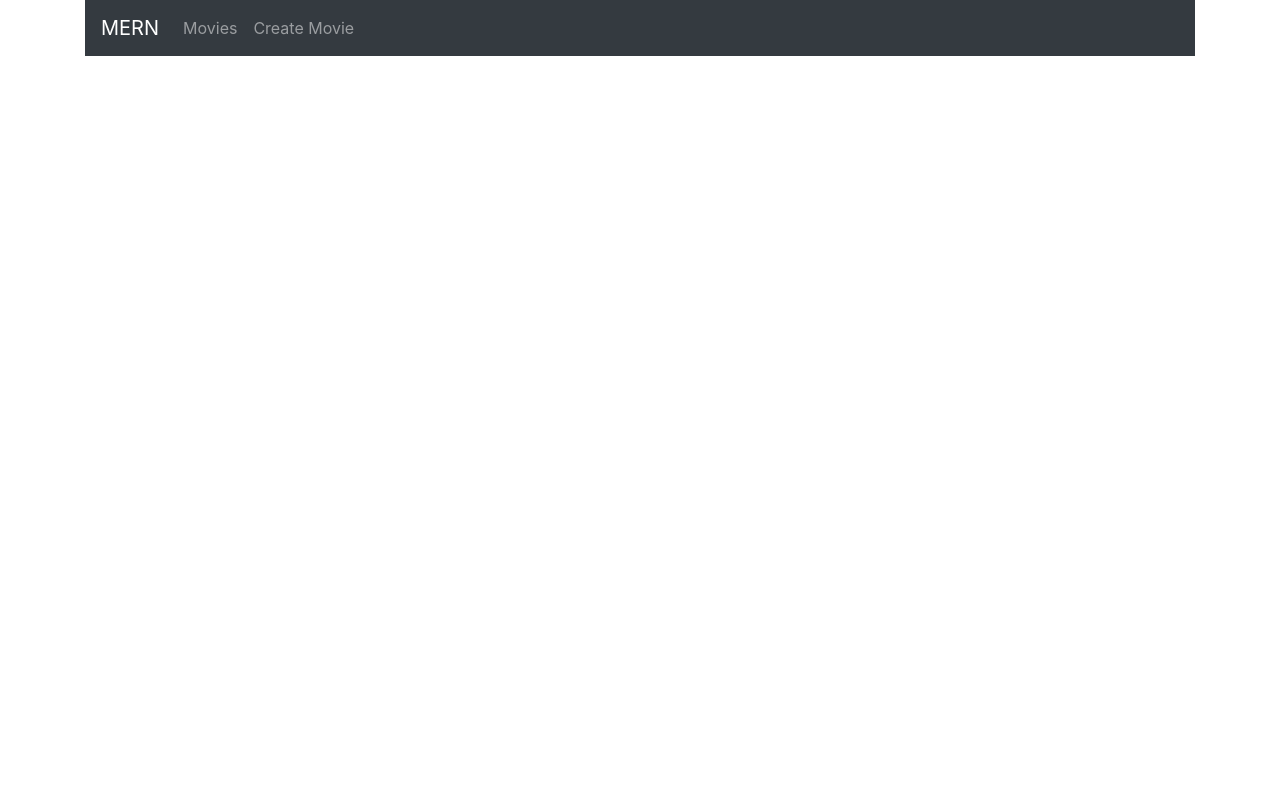
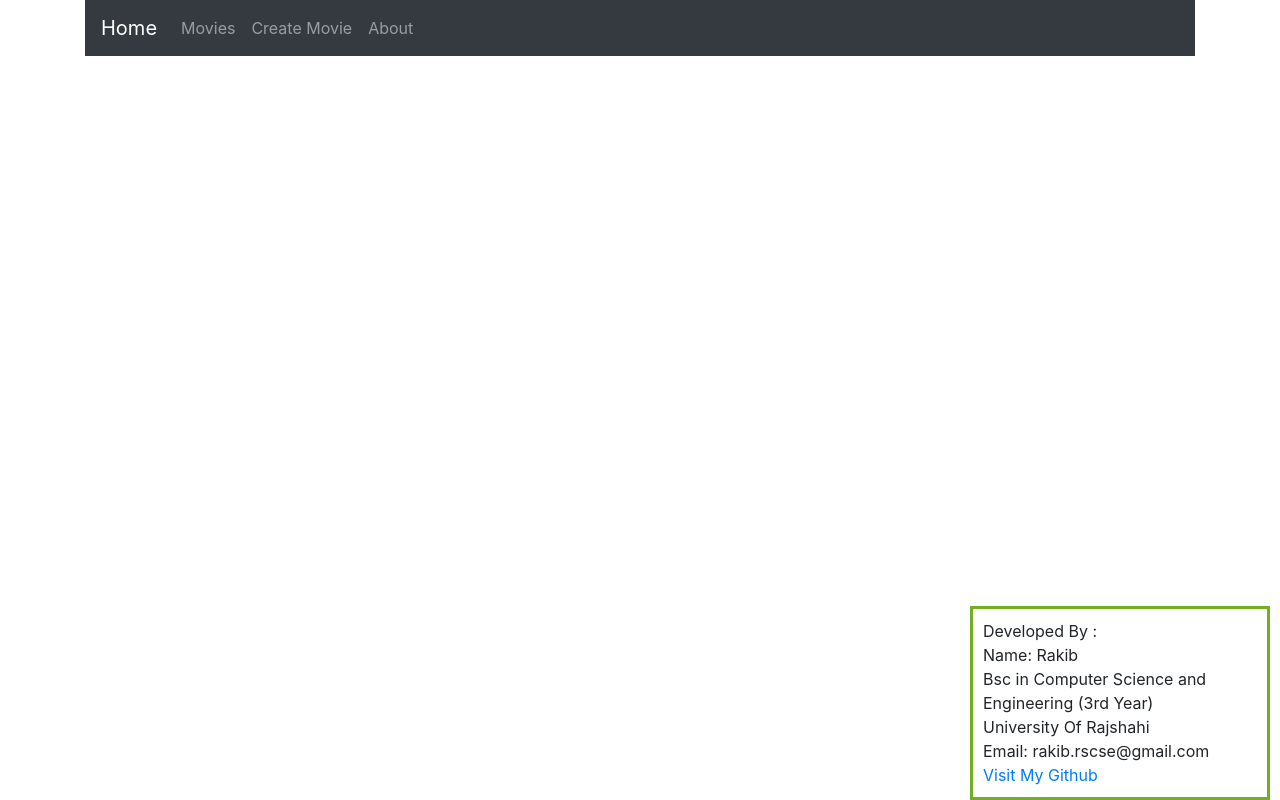
Before and after one commit to Rakib-RS/Movies-app, a React (Create React App) app in the folder client/: page /about in a window 1280 px wide. Built offline with nearby package versions, Linux system fonts and the light colour scheme.

Commit message:
home page and about page is added

```diff
--- a/client/src/api/index.js
+++ b/client/src/api/index.js
@@ -1,6 +1,6 @@
 import axios from 'axios'
 
-const port = process.env.PORT || 3300;
+//const port = process.env.PORT || 3300;
 const api = axios.create({
     baseURL: '/api',
 })
--- a/client/src/app/index.js
+++ b/client/src/app/index.js
@@ -2,7 +2,7 @@ import React from 'react'
 import { BrowserRouter as Router, Route, Switch } from 'react-router-dom'
 
 import { NavBar } from '../components'
-import { MoviesList,MovieInsert,MoviesUpdate} from '../pages/index'
+import { MoviesList,MovieInsert,MoviesUpdate,Home,About} from '../pages/index'
 
 import 'bootstrap/dist/css/bootstrap.min.css'
 
@@ -11,11 +11,13 @@ function App() {
         <Router>
             <NavBar />
             <Switch>
+                <Route path="/home" exact component={Home} />
                 <Route path="/movies/list" exact component={MoviesList} />
                 <Route path= "/movies/create" exact component={MovieInsert}/>
                 <Route
                     path = "/movies/update/:id" exact component = {MoviesUpdate}
                 />
+                <Route path="/about" exact component = {About} />
 
             </Switch>
         </Router>
--- a/client/src/components/Links.jsx
+++ b/client/src/components/Links.jsx
@@ -14,10 +14,13 @@ const List = styled.div.attrs({
 class Links extends Component{
     render(){
         return(
+
             <React.Fragment>
-                <Link to='/' className='navbar-brand'>
-                    MERN
+
+                <Link to='/home' className='navbar-brand' >
+                    Home
                 </Link>
+
                 <Collapse>
                      <List>
                         <Item>
@@ -30,6 +33,11 @@ class Links extends Component{
                                 Create Movie
                             </Link>
                         </Item>
+                        <Item>
+                            <Link to="/about" className="nav-link">
+                                About
+                            </Link>
+                        </Item>
                     </List>
               </Collapse>
             </React.Fragment>
--- /dev/null
+++ b/client/src/pages/About.jsx
@@ -0,0 +1,26 @@
+import React ,{Component} from 'react'
+import styled from 'styled-components'
+const Wrapper = styled.div`
+    position: absolute;
+    right: 10px;
+    width: 300px;
+    border: 3px solid #73AD21;
+    padding: 10px;
+    bottom : 0px;
+`
+class About extends Component{
+    render(){
+        return(
+           <Wrapper>
+               Developed By : <br/>
+               Name: Rakib <br/>
+                <span> Bsc in Computer Science and Engineering (3rd Year) </span><br/>
+                    <span>University Of Rajshahi</span><br/>
+                Email: rakib.rscse@gmail.com
+                <br/><a href="https://www.github.com/rakib-rs/" target="_blank">Visit My Github</a>
+
+           </Wrapper>
+        )
+    }
+}
+export default About;
--- /dev/null
+++ b/client/src/pages/Home.jsx
@@ -0,0 +1,15 @@
+import React ,{Component} from 'react'
+
+class Home extends Component {
+
+    render(){
+        return(
+            <body>
+                <div >
+                   It is Home page.
+                </div>
+            </body>
+        )
+    }
+}
+export default Home
--- a/client/src/pages/MovieList.jsx
+++ b/client/src/pages/MovieList.jsx
@@ -1,7 +1,7 @@
 import React, { Component } from 'react'
 import ReactTable from 'react-table'
 import api from '../api'
-import axios from 'axios'
+//import axios from 'axios'
 import styled from 'styled-components'
 
 import 'react-table/react-table.css'
--- a/client/src/pages/index.js
+++ b/client/src/pages/index.js
@@ -1,4 +1,6 @@
 import MoviesList from './MovieList'
 import MovieInsert from './MoviesInsert'
 import MoviesUpdate from './MoviesUpdate'
-export {MoviesList,MovieInsert,MoviesUpdate}
+import Home from './Home'
+import About from './About'
+export {MoviesList,MovieInsert,MoviesUpdate,Home,About}
```
